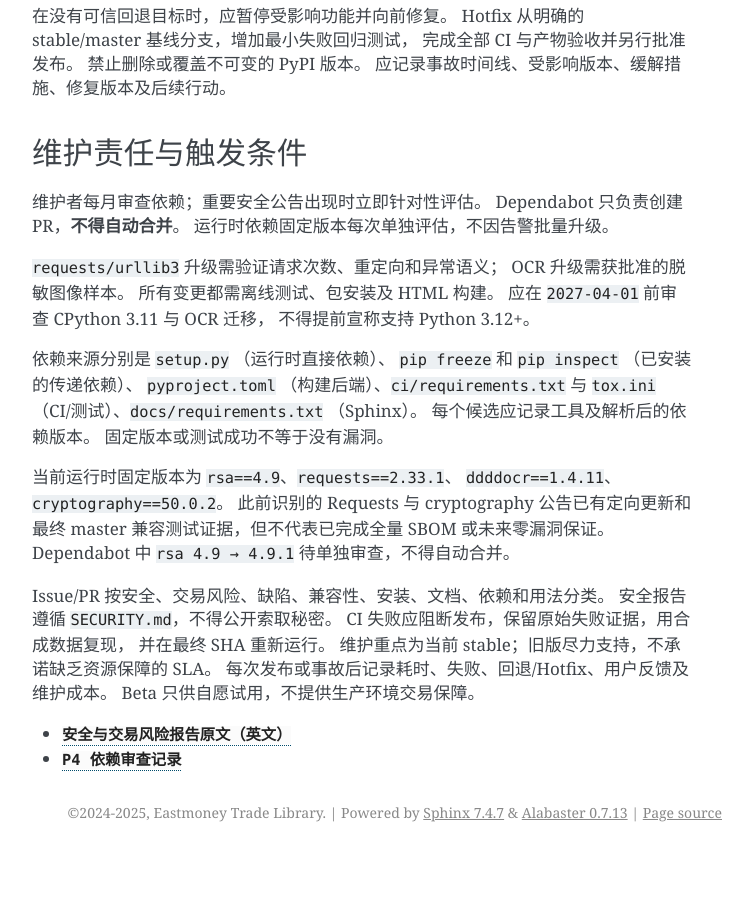
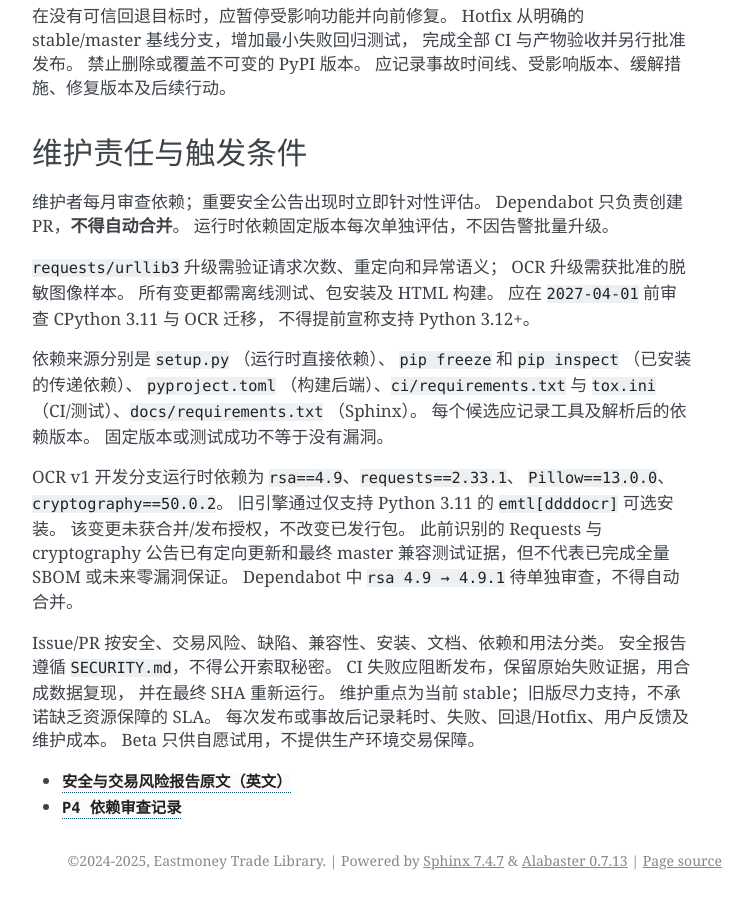
Before and after one commit to riiy/emtl, a Sphinx documentation site: the page built from docs/releasing.rst, in a window 1280 px wide and 900 px high, scrolled down 2981 px. Shown: the whole window, without its empty margins (388-1141 px from the left). Built offline with Sphinx 7.4.7, drawn with Linux system fonts in a browser that asks for light colours; before the commit the page ends 3833 px from its top, so only the background shows below that.

Commit message:
Document lightweight OCR deployment, optional legacy engine and acceptance evidence

```diff
--- a/docs/releasing.rst
+++ b/docs/releasing.rst
@@ -165,8 +165,10 @@ OCR 升级需获批准的脱敏图像样本。
 每个候选应记录工具及解析后的依赖版本。
 固定版本或测试成功不等于没有漏洞。
 
-当前运行时固定版本为 ``rsa==4.9``、``requests==2.33.1``、
-``ddddocr==1.4.11``、``cryptography==50.0.2``。
+OCR v1 开发分支运行时依赖为 ``rsa==4.9``、``requests==2.33.1``、
+``Pillow==13.0.0``、``cryptography==50.0.2``。
+旧引擎通过仅支持 Python 3.11 的 ``emtl[ddddocr]`` 可选安装。
+该变更未获合并/发布授权，不改变已发行包。
 此前识别的 Requests 与 cryptography 公告已有定向更新和最终 master
 兼容测试证据，但不代表已完成全量 SBOM 或未来零漏洞保证。
 Dependabot 中 ``rsa 4.9 → 4.9.1`` 待单独审查，不得自动合并。
```
